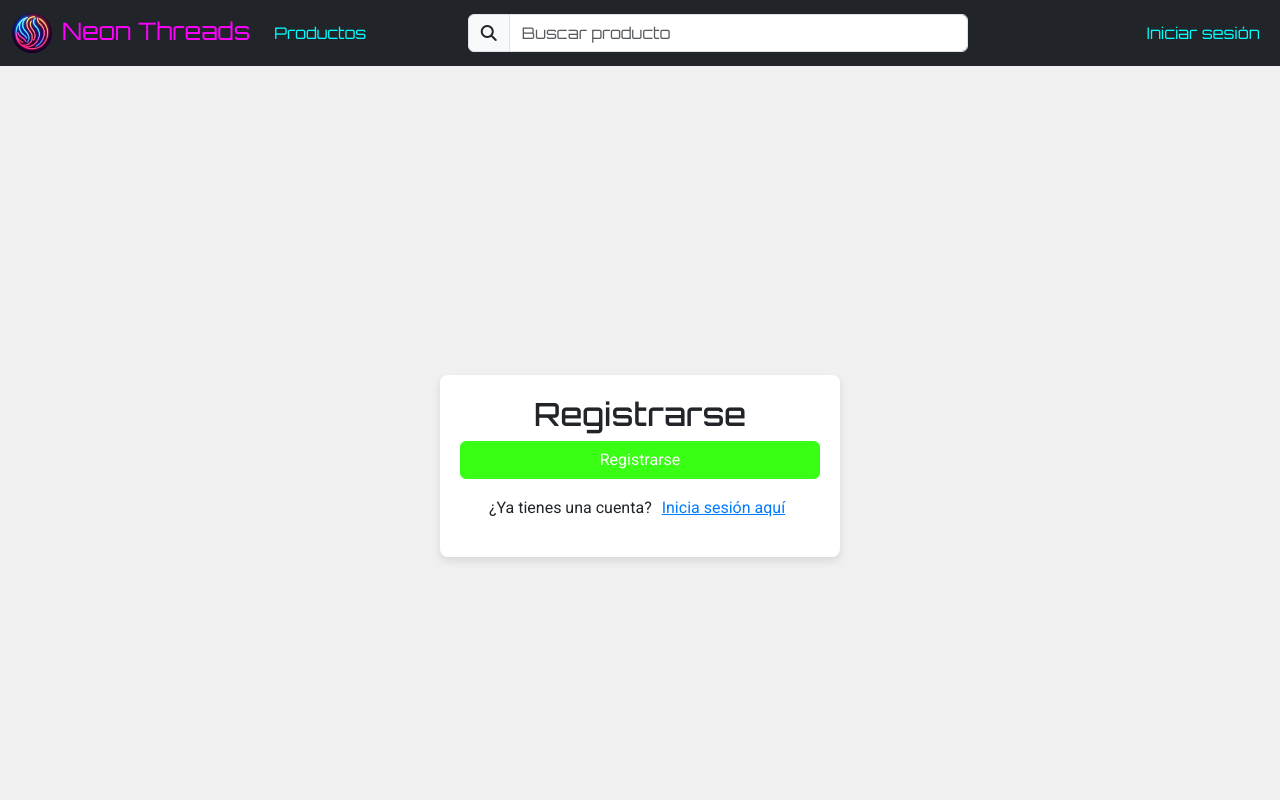
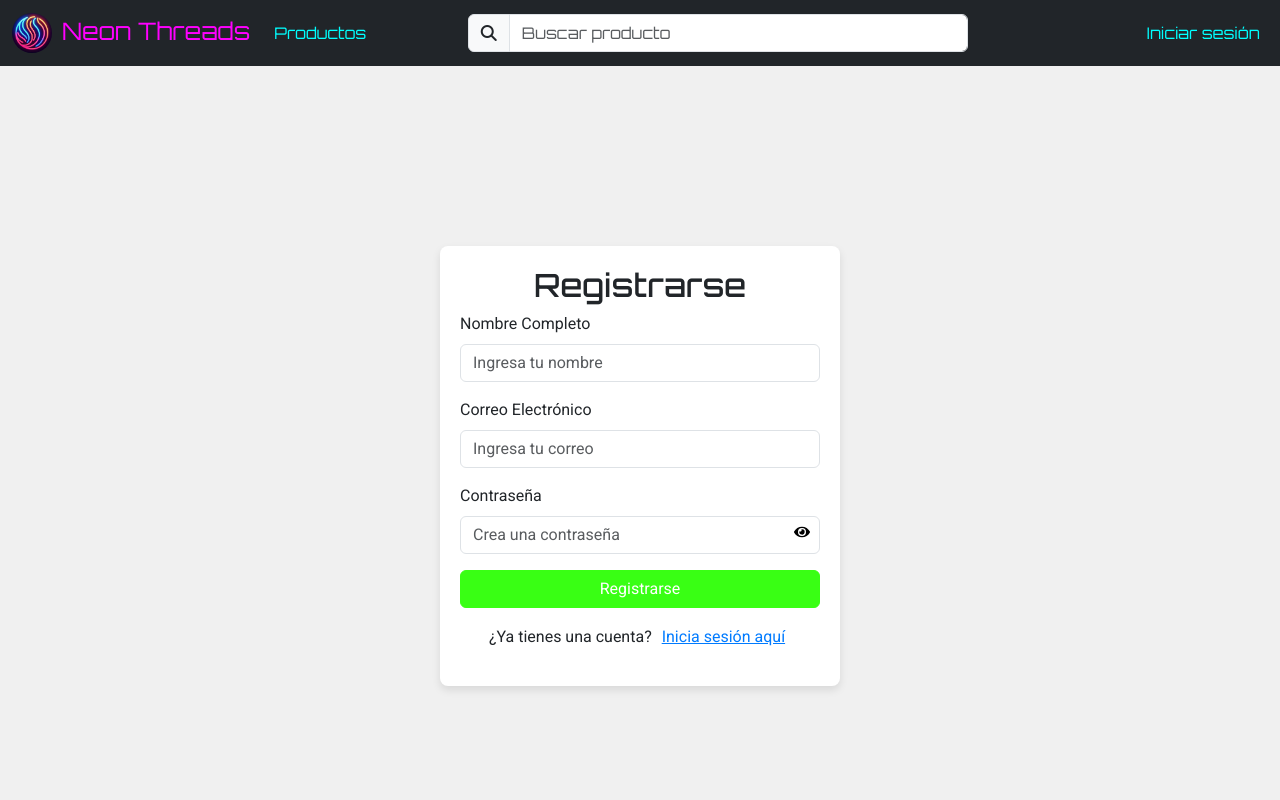
Before and after one commit to Equipo-2-Pruebas-de-Software/El-Rincon-del-Olvido, a React (Create React App) app in the folder frontend/: page /login in a window 1280 px wide. Both pictures are taken after a click on the button "Regístrate aquí". Shown: the top 800 px of the page. Built offline with nearby package versions, Linux system fonts and the light colour scheme.

Commit message:
Update AuthPage.js y auth.js

```diff
--- a/frontend/src/components/AuthPage.js
+++ b/frontend/src/components/AuthPage.js
@@ -1,8 +1,8 @@
-// src/components/AuthPage.js
 import React, { useState, useContext } from 'react';
 import { useNavigate } from 'react-router-dom';
 import axios from 'axios';
 import UserContext from '../context/UserContext';  // Importar el contexto de usuario
+import { FaEye, FaEyeSlash } from 'react-icons/fa';  // Importar los íconos
 import '../styles/AuthPage.css';
 
 const AuthPage = () => {
@@ -13,6 +13,7 @@ const AuthPage = () => {
   const [password, setPassword] = useState('');
   const [name, setName] = useState('');
   const [errorMessage, setErrorMessage] = useState('');
+  const [showPassword, setShowPassword] = useState(false);  // Estado para la visibilidad de la contraseña
 
   const toggleForm = () => {
     setIsLogin(!isLogin);
@@ -34,6 +35,11 @@ const AuthPage = () => {
     }
   };
 
+  // Función para alternar la visibilidad de la contraseña
+  const togglePasswordVisibility = () => {
+    setShowPassword(!showPassword);
+  };
+
   return (
     <div className="auth-container">
       <div className="auth-card">
@@ -41,7 +47,48 @@ const AuthPage = () => {
           <div>
             <h2 className="text-center">Iniciar Sesión</h2>
             <form onSubmit={handleSubmit} autoComplete="off">
-              {/* Campos de inicio de sesión */}
+              <div className="mb-3">
+                <label htmlFor="login-email" className="form-label">Correo Electrónico</label>
+                <input
+                  type="email"
+                  className="form-control"
+                  id="login-email"
+                  value={email}
+                  onChange={(e) => setEmail(e.target.value)}
+                  placeholder="Ingresa tu correo"
+                  required
+                  autoComplete="off"
+                />
+              </div>
+              <div className="mb-3 position-relative">
+                <label htmlFor="login-password" className="form-label">Contraseña</label>
+                <input
+                  type={showPassword ? "text" : "password"}  // Cambiar tipo según el estado
+                  className="form-control"
+                  id="login-password"
+                  value={password}
+                  onChange={(e) => setPassword(e.target.value)}
+                  placeholder="Ingresa tu contraseña"
+                  required
+                  autoComplete="off"
+                />
+                <button
+                  type="button"
+                  className="password-toggle-btn"
+                  onClick={togglePasswordVisibility}  // Llamar la función para alternar visibilidad
+                  style={{
+                    position: 'absolute',
+                    top: '35px',
+                    right: '10px',
+                    background: 'transparent',  // Fondo transparente
+                    border: 'none',  // Eliminar bordes
+                    cursor: 'pointer',  // Cambiar el cursor a puntero
+                    padding: '0',  // Eliminar el relleno
+                  }}
+                >
+                  {showPassword ? <FaEyeSlash /> : <FaEye />}  {/* Ícono de ojo según el estado */}
+                </button>
+              </div>
               <button type="submit" className="btn btn-primary w-100">Iniciar Sesión</button>
             </form>
             <p className="mt-3 text-center">
@@ -52,9 +99,64 @@ const AuthPage = () => {
           <div>
             <h2 className="text-center">Registrarse</h2>
             <form onSubmit={handleSubmit} autoComplete="off">
-              {/* Campos de registro */}
+              <div className="mb-3">
+                <label htmlFor="register-name" className="form-label">Nombre Completo</label>
+                <input
+                  type="text"
+                  className="form-control"
+                  id="register-name"
+                  value={name}
+                  onChange={(e) => setName(e.target.value)}
+                  placeholder="Ingresa tu nombre"
+                  required
+                  autoComplete="off"
+                />
+              </div>
+              <div className="mb-3">
+                <label htmlFor="register-email" className="form-label">Correo Electrónico</label>
+                <input
+                  type="email"
+                  className="form-control"
+                  id="register-email"
+                  value={email}
+                  onChange={(e) => setEmail(e.target.value)}
+                  placeholder="Ingresa tu correo"
+                  required
+                  autoComplete="off"
+                />
+              </div>
+              <div className="mb-3 position-relative">
+                <label htmlFor="register-password" className="form-label">Contraseña</label>
+                <input
+                  type={showPassword ? "text" : "password"}  // Cambiar tipo según el estado
+                  className="form-control"
+                  id="register-password"
+                  value={password}
+                  onChange={(e) => setPassword(e.target.value)}
+                  placeholder="Crea una contraseña"
+                  required
+                  autoComplete="off"
+                />
+                <button
+                  type="button"
+                  className="password-toggle-btn"
+                  onClick={togglePasswordVisibility}  // Llamar la función para alternar visibilidad
+                  style={{
+                    position: 'absolute',
+                    top: '35px',
+                    right: '10px',
+                    background: 'transparent',  // Fondo transparente
+                    border: 'none',  // Eliminar bordes
+                    cursor: 'pointer',  // Cambiar el cursor a puntero
+                    padding: '0',  // Eliminar el relleno
+                  }}
+                >
+                  {showPassword ? <FaEyeSlash /> : <FaEye />}  {/* Ícono de ojo según el estado */}
+                </button>
+              </div>
               <button type="submit" className="btn btn-primary w-100">Registrarse</button>
             </form>
+            {errorMessage && <p style={{ color: 'red' }}>{errorMessage}</p>}
             <p className="mt-3 text-center">
               ¿Ya tienes una cuenta? <button className="btn-link" onClick={toggleForm}>Inicia sesión aquí</button>
             </p>
```
Also changed, not shown: 1 other file (tests, documents, lock files or other folders).
